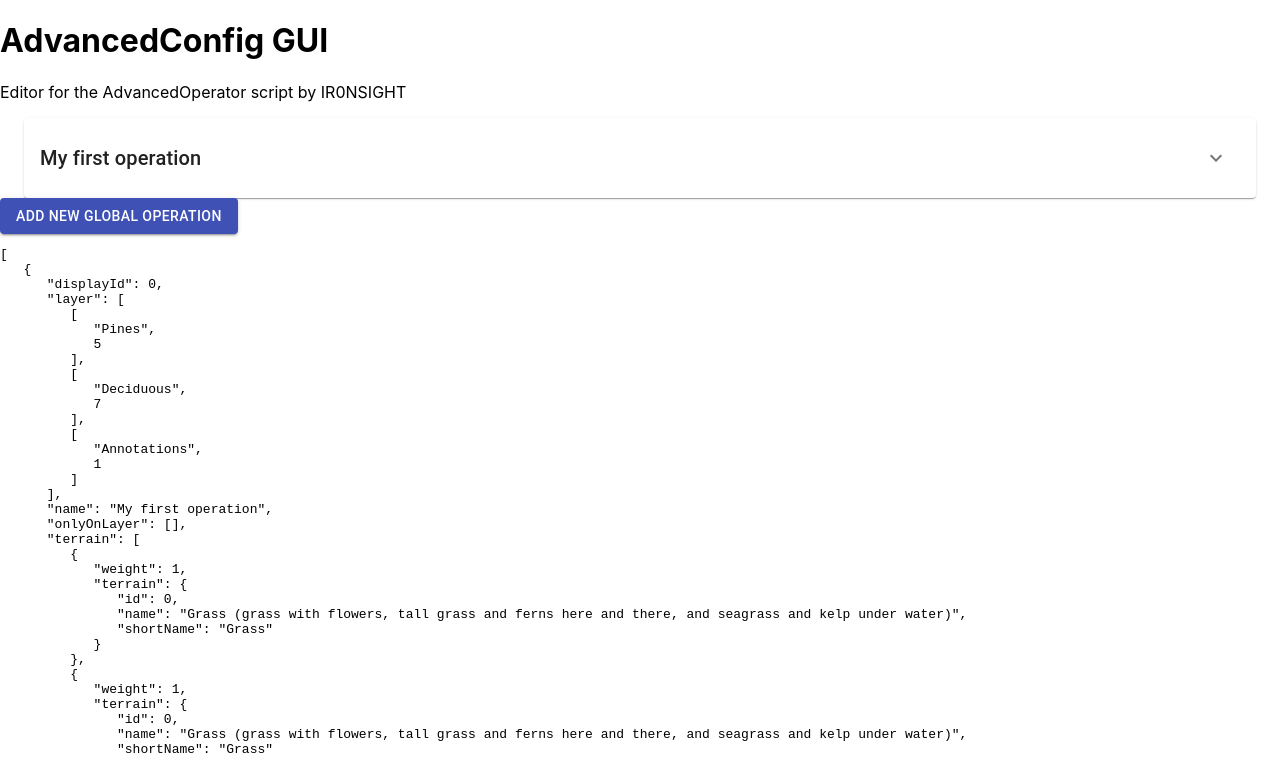
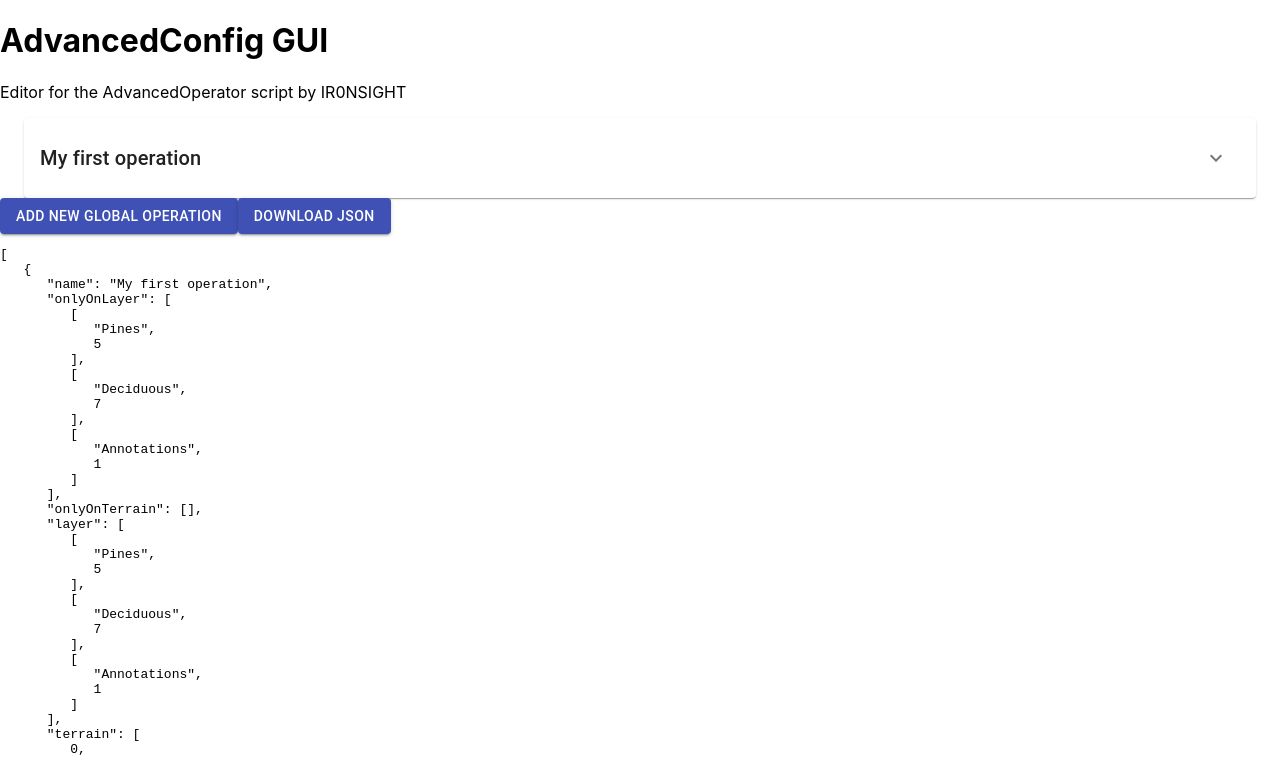
Before and after one commit to IR0NSIGHT/AdvancedOperationGUI, a React (Create React App) app in the folder my-react-app/: page / in a window 1280 px wide. Shown: the top 757 px of the page. Built offline with nearby package versions, Linux system fonts and the light colour scheme; what @storybook/blocks would draw is missing.

Commit message:
add dirty button to download config

```diff
--- a/my-react-app/src/App.tsx
+++ b/my-react-app/src/App.tsx
@@ -23,6 +23,7 @@ const initialConfig: RawConfig = {
       facing: undefined
     },
   ],
+  name: "DebugConfig",
   author: "IR0NSIGHT",
   date: formatDate(Date.now()),
 };
--- a/my-react-app/src/ConfigComponents/AdvancedConfigEditor.tsx
+++ b/my-react-app/src/ConfigComponents/AdvancedConfigEditor.tsx
@@ -1,13 +1,13 @@
-import { configOperationToDisplay } from "./Operation/ConfigOperation";
-import React, { useState } from "react";
-import { OperationEditor } from "./Operation/OperationEditor";
-import { Button } from "@material-ui/core";
+import {configOperationToDisplay} from "./Operation/ConfigOperation";
+import React, {useState} from "react";
+import {OperationEditor} from "./Operation/OperationEditor";
+import {Button} from "@material-ui/core";
 import {
     DisplayOperation,
-  emptyDisplayOperation,
+    emptyDisplayOperation, translateDisplayOperation,
     updateOperationArray,
 } from "./Operation/DisplayOperation";
-import { ArrayMutationAction, RawConfig } from "./RawConfig";
+import {ArrayMutationAction, RawConfig} from "./RawConfig";
 
 export type AdvancedConfigEditorProps = {
     initialConfig: RawConfig;
@@ -22,13 +22,13 @@ export const AdvancedConfigEditor = (props: AdvancedConfigEditorProps) => {
 
     const addOperation = () => {
         const newOps = updateOperationArray(
-      { ...emptyDisplayOperation, name: "my new operation" },
+            {...emptyDisplayOperation, name: "my new operation"},
             ArrayMutationAction.INSERT,
             [...displayedOperations]
         );
         console.log(
             "new operations after adding:",
-      newOps.map((op) => ({ name: op.name, id: op.displayId }))
+            newOps.map((op) => ({name: op.name, id: op.displayId}))
         );
         setDisplayedOperations(newOps);
     };
@@ -63,7 +63,38 @@ export const AdvancedConfigEditor = (props: AdvancedConfigEditorProps) => {
             <Button variant="contained" color="primary" onClick={addOperation}>
                 Add new global operation
             </Button>
-      <pre>{JSON.stringify(displayedOperations, null, 3)}</pre>
+
+            <DownloadJsonButton config={{...props.initialConfig, operations: displayedOperations.map(translateDisplayOperation)}} fileName={"AdvancedOperator_config_"+props.initialConfig.name}/>
+            <pre>{JSON.stringify(displayedOperations.map(translateDisplayOperation), null, 3)}</pre>
         </div>
     );
 };
+
+type DownloadConfigProps = {
+    config: RawConfig,
+    fileName: string
+}
+
+const DownloadJsonButton: React.FC<DownloadConfigProps> = ({config, fileName}) => {
+    const downloadJsonFile = () => {
+        const jsonDataString = JSON.stringify(config, null, 2);
+        const blob = new Blob([jsonDataString], {type: 'application/json'});
+        const url = window.URL.createObjectURL(blob);
+
+        const link = document.createElement('a');
+        link.href = url;
+        link.download = fileName +'.json';
+        link.click();
+
+        // Release the object URL
+        window.URL.revokeObjectURL(url);
+    };
+
+    return (
+        <Button variant="contained" color="primary" onClick={downloadJsonFile}>
+            Download JSON
+        </Button>
+    );
+};
+
+export default DownloadJsonButton;
--- a/my-react-app/src/ConfigComponents/RawConfig.tsx
+++ b/my-react-app/src/ConfigComponents/RawConfig.tsx
@@ -2,6 +2,7 @@ import { ConfigOperation } from "./Operation/ConfigOperation";
 
 export type RawConfig = {
   operations: ConfigOperation[];
+  name: string;
   author: string;
   date: string;
 };
```
Also changed, not shown: 1 other file (tests, documents, lock files or other folders). Lines whose indentation alone changed are shown as unchanged.
